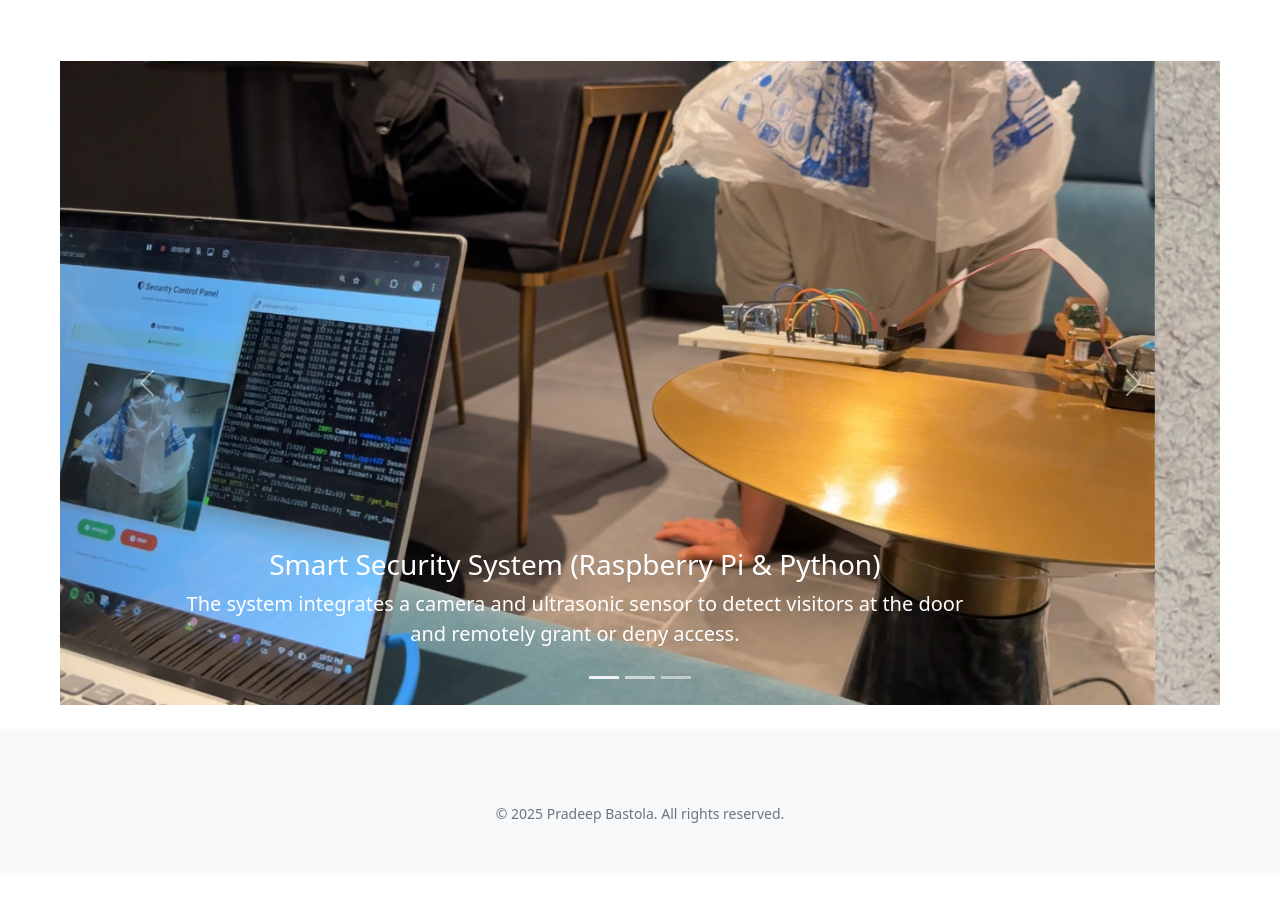
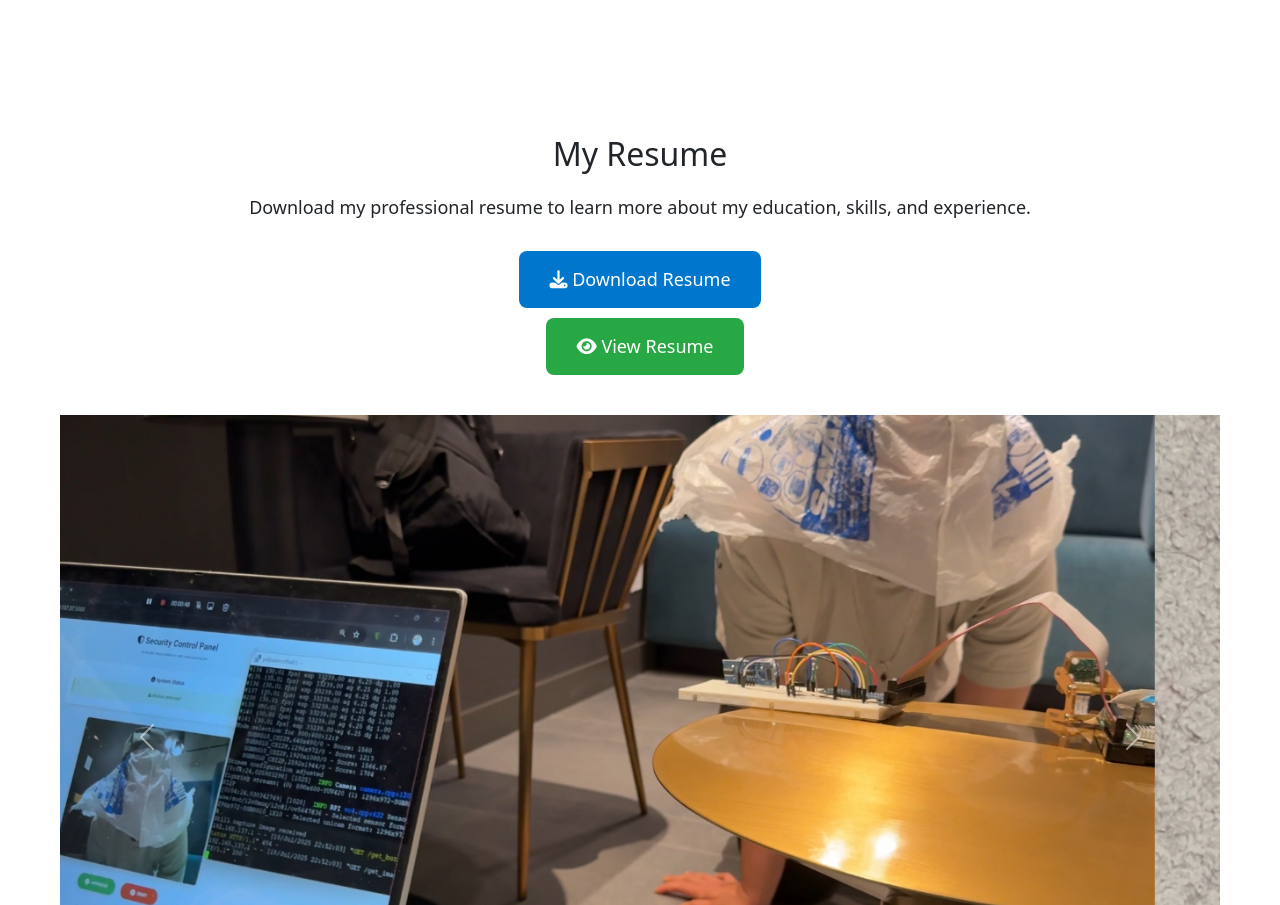
Before and after one commit to pradeepbastola13/Personal_Protfolio, a plain HTML site: page index.html in a window 1280 px wide. Shown: the part 839-1744 px from the top of the page. Before the commit the page ends 1712 px from the top, so only its background shows below. Drawn offline with nearby package versions, Linux system fonts and the light colour scheme.

Commit message:
Changes to be committed: modified:   gallery.html new file:   images/Pradeep_Bastola_Resume.pdf modified:   index.html

```diff
--- a/index.html
+++ b/index.html
@@ -72,6 +72,32 @@
       </div>
     </div>
   </section>
+
+      <!-- RESUME -->
+      <br>
+      <section id="RESUME" style="padding: 10px 20px; text-align: center; background-color: rgba(255,255,255,0.9); border-radius: 10px; margin: 20px 0;">
+          <h2 style="font-size: 32px; margin-bottom: 20px; margin-top: 20px;">My Resume</h2>
+          <p style="font-size: 18px; margin-bottom: 30px;">
+              Download my professional resume to learn more about my education, skills, and experience.
+          </p>
+          <div style="margin: 10px;">
+          <!-- Download Button -->
+          <a href="images/Pradeep_Bastola_Resume.pdf" download
+              style="display: inline-block; padding: 15px 30px; background-color: #0077cc; color: white;
+                    font-size: 18px; text-decoration: none; border-radius: 8px; transition: background 0.3s;">
+              <i class="fa-solid fa-download"></i> Download Resume
+          </a>
+      </div>
+      <div style="margin: 10px;">
+          <!-- Optional: Preview Button -->
+          <a href="images/Pradeep_Bastola_Resume.pdf" target="_blank"
+              style="display: inline-block; padding: 15px 30px; background-color: #28a745; color: white;
+                    font-size: 18px; text-decoration: none; border-radius: 8px; margin-left: 10px; transition: background 0.3s;">
+              <i class="fa-solid fa-eye"></i> View Resume
+          </a>
+      </div>
+      </section>
+
   <!-- SLIDER -->
   <section>
     <div class="container-fluid">
@@ -116,52 +142,6 @@
     </div>
   </section>
 
-  <!-- TESTIMONIALS -->
-  <!-- <section>
-    <h1 class="text-center bg-light p-4 fs-1 mx-5">TESTIMONIALS</h1>
-    <div class="row text-center bg-light mx-5 pt-5 pb-5">
-      <div class="col-md-12">
-        <div id="carouselBasicExample" class="carousel slide carousel-dark" data-mdb-ride="carousel">
-          <div class="carousel-inner fs-5">
-            <div class="carousel-item active">
-              <p class="mx-4 mx-md-5">
-                Nepal is the country of Mount Everest and the birthplace of Buddha. Adventure tourism and ecotourism are major attractions.
-              </p>
-              <div class="mt-5 mb-4">
-                <img src="https://media.istockphoto.com/photos/traditional-nepali-old-man-picture-id115784084" class="rounded-circle img-fluid shadow" width="100" height="100" alt="Bishnu Shah">
-              </div>
-              <p class="text-muted mb-0">- Bishnu Shah</p>
-            </div>
-            <div class="carousel-item">
-              <p class="mx-4 mx-md-5">
-                Pokhara’s air, snowy backdrop, and lakes make it the Jewel of the Himalaya.
-              </p>
-              <div class="mt-5 mb-4">
-                <img src="https://media.istockphoto.com/photos/portrait-of-nepali-man-picture-id184272063" class="rounded-circle img-fluid shadow" width="100" height="100" alt="Ram Krishna">
-              </div>
-              <p class="text-muted mb-0">- Ram Krishna Bhatta</p>
-            </div>
-            <div class="carousel-item">
-              <p class="mx-4 mx-md-5">
-                Nepal ranges from 70m elevation to the Everest summit at 8848m — a true geographic wonder.
-              </p>
-              <div class="mt-5 mb-4">
-                <img src="https://media.istockphoto.com/photos/nepali-old-man-picture-id183238016" class="rounded-circle img-fluid shadow" width="100" height="100" alt="Ramesh Nanda">
-              </div>
-              <p class="text-muted mb-0">- Ramesh Nanda</p>
-            </div>
-          </div>
-          <button class="carousel-control-prev" type="button" data-mdb-target="#carouselBasicExample" data-mdb-slide="prev">
-            <span class="carousel-control-prev-icon"></span>
-          </button>
-          <button class="carousel-control-next" type="button" data-mdb-target="#carouselBasicExample" data-mdb-slide="next">
-            <span class="carousel-control-next-icon"></span>
-          </button>
-        </div>
-      </div>
-    </div>
-  </section> -->
-
   <!-- FOOTER -->
   <footer class="mt-4 bg-light">
     <div class="container py-5">
```
Also changed, not shown: gallery.html (+26 -25 lines), 1 other file.
